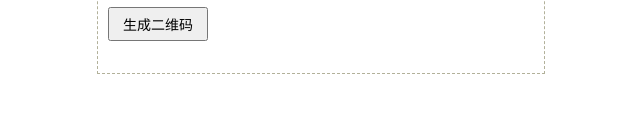
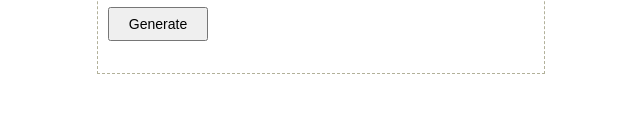
Before and after one commit to lonecry/WebWorkerQRcode, a plain HTML site: page index.html in a window 1280 px wide. Shown: the part 203-316 px from the top of the page, 319-959 px from the left. Drawn offline with Linux system fonts and the light colour scheme.

```diff
--- a/index.html
+++ b/index.html
@@ -20,7 +20,7 @@
                 <option value="4">H水平 30% 的码字可被修正</option>
             </select>
         </p>
-        <button onclick="createQR();">生成二维码</button>
+        <button onclick="createQR();">Generate</button>
         <div id="code"></div>
     </div>
 </body>
```
